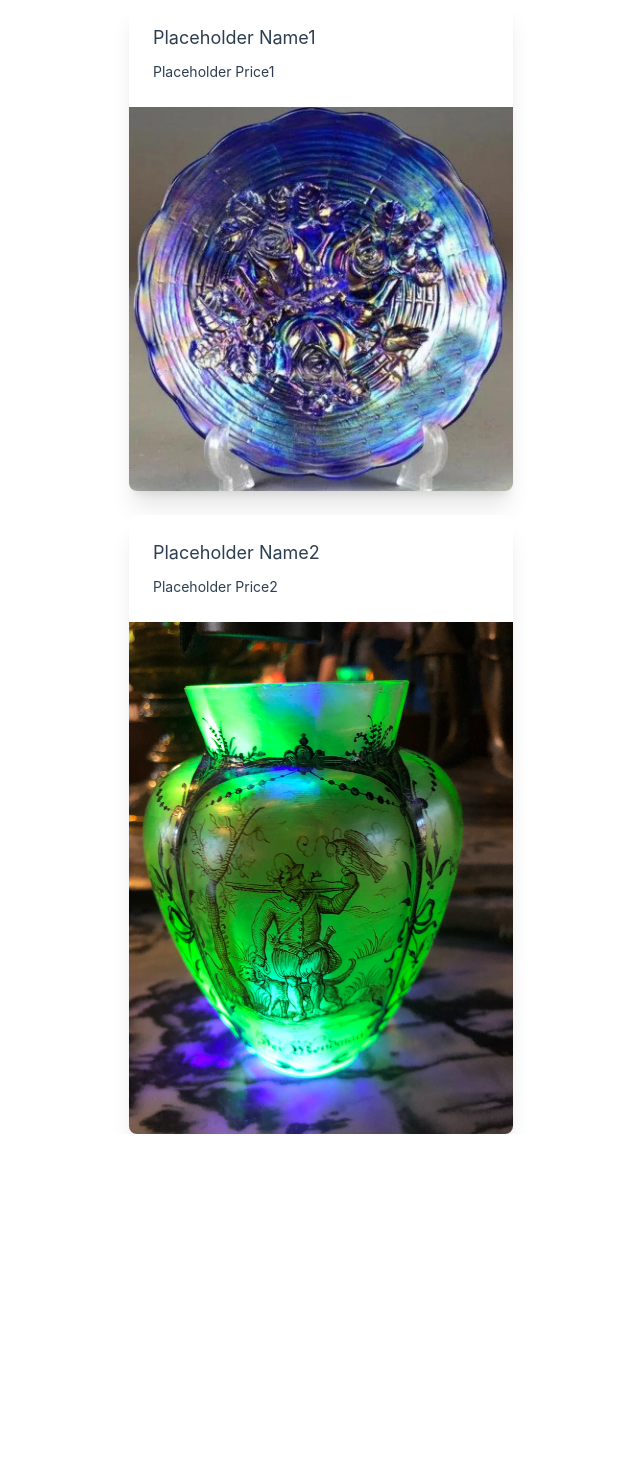
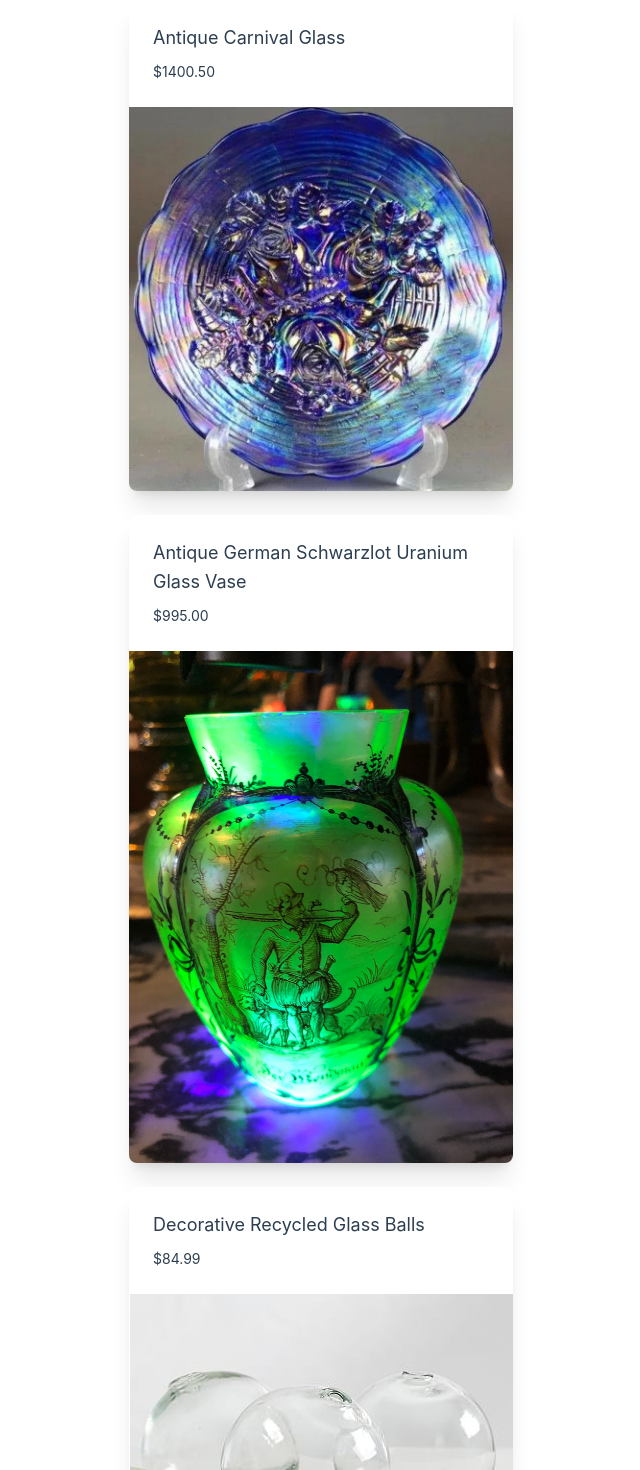
Before and after one commit to staten-island-tech/vue-reactivity-Kaibolt, a Vue app in the folder app/: page / in a window 1280 px wide. Shown: the top 1470 px of the page, without its empty margins (15-655 px from the left). Before the commit the page ends 1134 px from the top, so only its background shows below. Built offline with nearby package versions, Linux system fonts and the light colour scheme.

Commit message:
Update TheCard.vue

```diff
--- a/app/src/components/TheCard.vue
+++ b/app/src/components/TheCard.vue
@@ -13,15 +13,21 @@
 <script setup>
 const glassItems = [
   {
-    name: 'Placeholder Name1',
-    price: 'Placeholder Price1',
+    name: 'Antique Carnival Glass',
+    price: '$1400.50',
     image: '/Glass_Items/3ee25c432c7c4099aa04163907fc100b.webp',
     imgDesc: 'Image Desc1',
   },
   {
-    name: 'Placeholder Name2',
-    price: 'Placeholder Price2',
+    name: 'Antique German Schwarzlot Uranium Glass Vase',
+    price: '$995.00',
     image: '/Glass_Items/image-asset.jpeg',
+    imgDesc: 'Image Desc2',
+  },
+  {
+    name: 'Decorative Recycled Glass Balls',
+    price: '$84.99',
+    image: '/Glass_Items/decorative-recycled-glass-balls-m.jpg',
     imgDesc: 'Image Desc2',
   },
 ]
```
